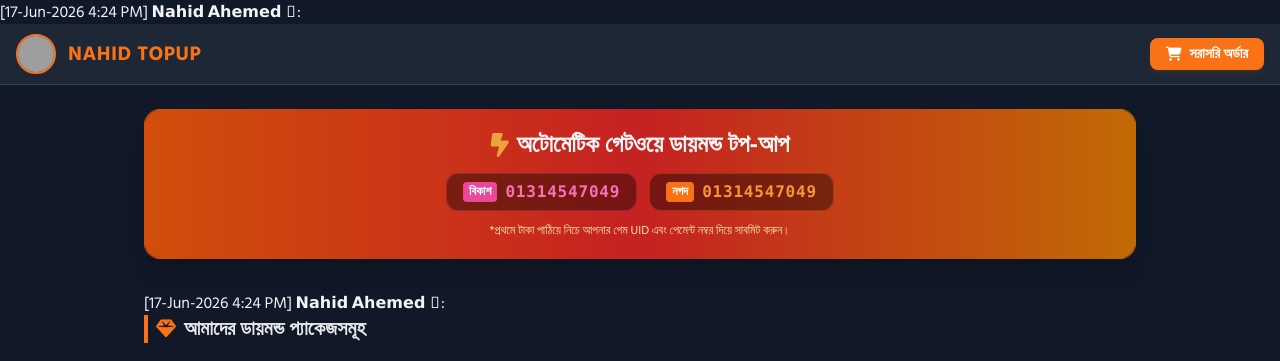
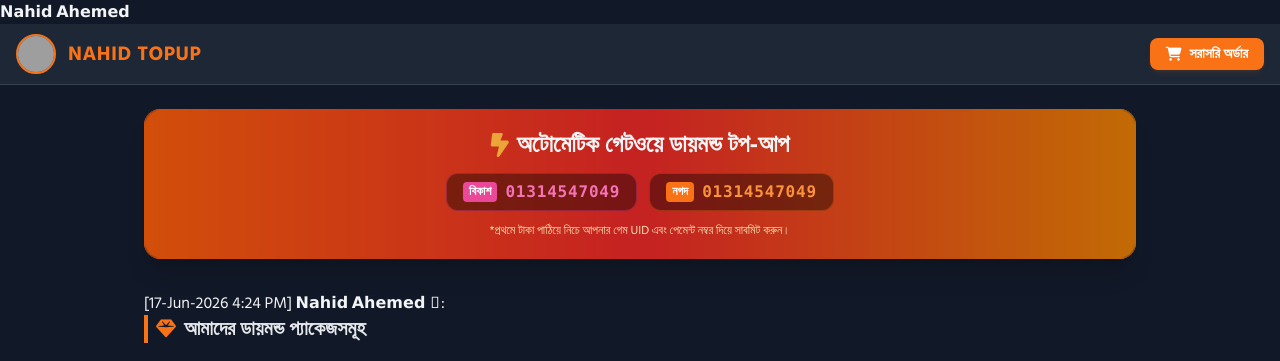
Before and after one commit to nirobahemedboss/mywebsite, a Flask app: page / in a window 1280 px wide. Shown: the top 361 px of the page. Run offline with Flask 3, Linux system fonts and the light colour scheme; some libraries are stand-ins or nearby versions; grey boxes are pictures that could not be loaded.

Commit message:
Update index.html

```diff
--- a/templates/index.html
+++ b/templates/index.html
@@ -1,4 +1,4 @@
-[17-Jun-2026 4:24 PM] 𝗡𝗮𝗵𝗶𝗱 𝗔𝗵𝗲𝗺𝗲𝗱 : <!DOCTYPE html>
+𝗡𝗮𝗵𝗶𝗱 𝗔𝗵𝗲𝗺𝗲𝗱  <!DOCTYPE html>
 <html lang="bn">
 <head>
     <meta charset="UTF-8">
```
